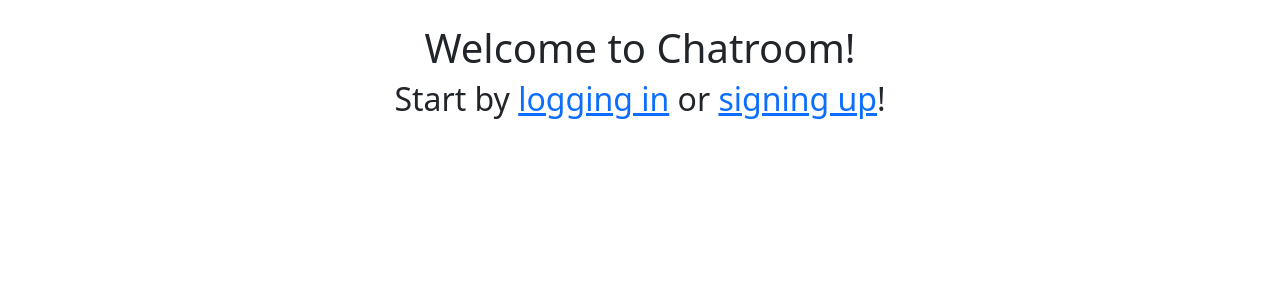
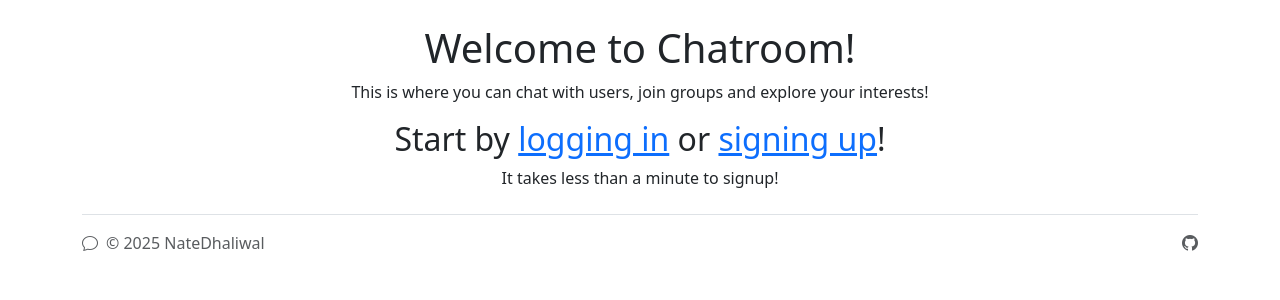
Before and after one commit to NateDhaliwal/Chatroom-Flask, a Flask app: page / in a window 1280 px wide. Shown: the top 300 px of the page. Run offline with Flask 3, Linux system fonts and the light colour scheme; some libraries are stand-ins or nearby versions.

Commit message:
Add footer to page

```diff
--- a/templates/base.html
+++ b/templates/base.html
@@ -231,8 +231,8 @@
               </div>
               {% endfor %} {% endif %} {% endwith %}
             </div>
-            {% block content %}{% endblock %} {% if
-            current_user.is_authenticated %}
+            {% block content %}{% endblock %} {% include
+            'components/footer.html' %} {% if current_user.is_authenticated %}
           </div>
           <!-- end col -->
         </div>
--- a/templates/components/footer.html
+++ b/templates/components/footer.html
@@ -1,9 +1,24 @@
-<footer>
-  <ul class="footer-items">
-    <li class="footer-item">Item 1</li>
-    <li class="footer-item">Item 2</li>
-    <li class="footer-item">Item 3</li>
+<footer
+  class="d-flex flex-wrap justify-content-between align-items-center py-3 my-4 border-top"
+>
+  <div class="col-md-4 d-flex align-items-center">
+    <a
+      href="/"
+      class="mb-3 me-2 mb-md-0 text-body-secondary text-decoration-none lh-1"
+      aria-label="Chatroom | NateDhaliwal"
+    >
+      <i class="bi bi-chat"></i>
+    </a>
+    <span class="mb-3 mb-md-0 text-body-secondary">© 2025 NateDhaliwal</span>
+  </div>
+  <ul class="nav col-md-4 justify-content-end list-unstyled d-flex">
+    <li class="ms-3">
+      <a
+        class="text-body-secondary"
+        href="https://github.com/NateDhaliwal/Chatroom-Flask"
+        aria-label="Github"
+        ><i class="bi bi-github"></i
+      ></a>
+    </li>
   </ul>
-
-  <p>This application was made with Flask, Jinja, and SQLite3, built in Python.</p>
 </footer>
--- a/templates/index.html
+++ b/templates/index.html
@@ -1,11 +1,15 @@
-{% extends "base.html" %}
-
-{% block title %}Chatroom{% endblock %}
-
-{% block content %}
+{% extends "base.html" %} {% block title %}Chatroom{% endblock %} {% block
+content %}
 
 <h1>Welcome to Chatroom!</h1>
 
-<h2>Start by <a href="/login">logging in</a> or <a href="/signup">signing up</a>!</h2>
+<p>
+  This is where you can chat with users, join groups and explore your interests!
+</p>
+
+<h2>
+  Start by <a href="/login">logging in</a> or <a href="/signup">signing up</a>!
+</h2>
+<p>It takes less than a minute to signup!</p>
 
 {% endblock %}
```
